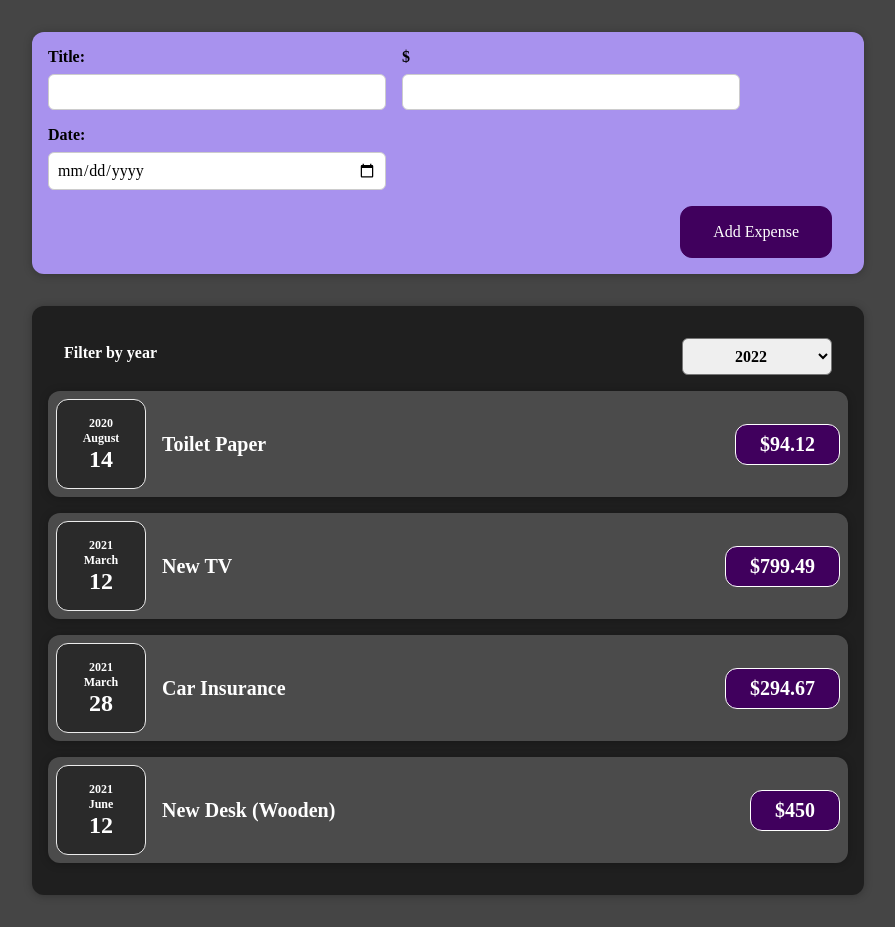
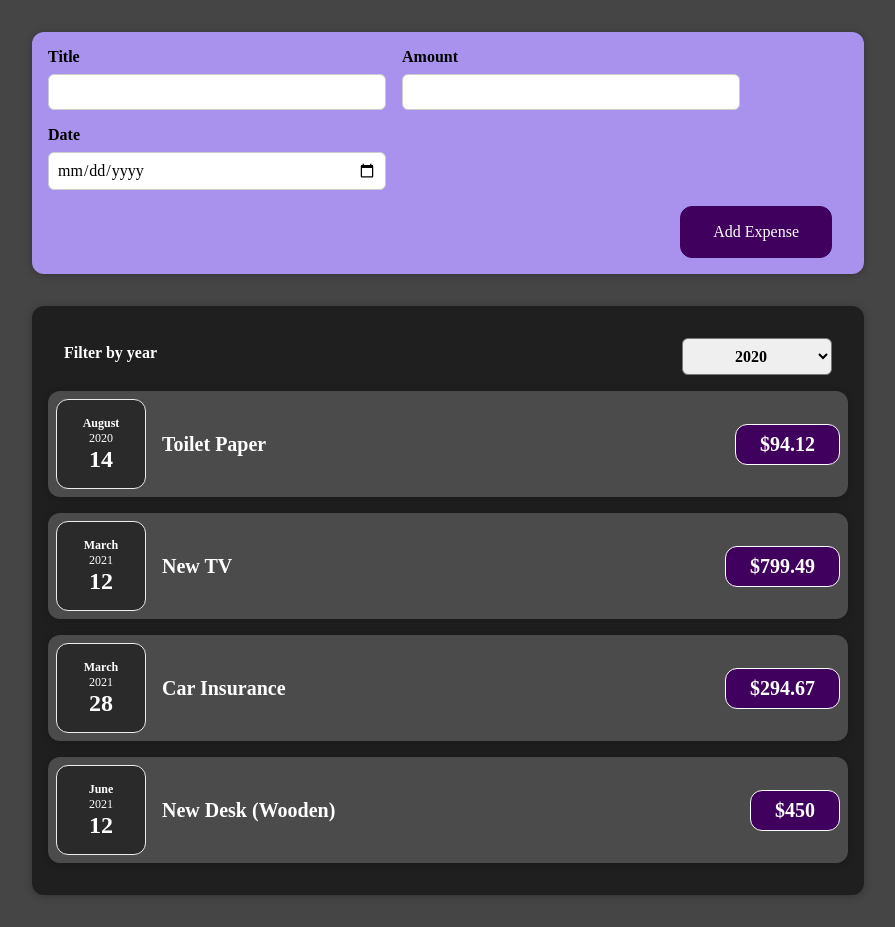
Before and after one commit to PerSeMaverick/first-react-app, a React (Create React App) app: page / in a window 1280 px wide. Shown: the whole page, without its empty margins (192-1087 px from the left). Built offline with nearby package versions, Linux system fonts and the light colour scheme; the HTML template or start-up script is replaced by a standard one.

Commit message:
turn over my code
caused by unknown arror change to mentor's code

```diff
--- a/src/App.js
+++ b/src/App.js
@@ -1,41 +1,49 @@
 import React from "react";
 
+import NewExpense from "./components/NewExpense/NewExpense";
 import Expenses from "./components/Expenses/Expenses";
-import NewExpense from "./components/NewExpense/NewExpense";
 
 const App = () => {
   const expenses = [
     {
       id: "e1",
       title: "Toilet Paper",
-      price: 94.12,
+      amount: 94.12,
       date: new Date(2020, 7, 14),
     },
-    { id: "e2", title: "New TV", price: 799.49, date: new Date(2021, 2, 12) },
+    { id: "e2", title: "New TV", amount: 799.49, date: new Date(2021, 2, 12) },
     {
       id: "e3",
       title: "Car Insurance",
-      price: 294.67,
+      amount: 294.67,
       date: new Date(2021, 2, 28),
     },
     {
       id: "e4",
       title: "New Desk (Wooden)",
-      price: 450,
+      amount: 450,
       date: new Date(2021, 5, 12),
     },
   ];
 
-  const onAddNewExpense = (expenses) => {
-    console.log(expenses);
+  const addExpenseHandler = (expense) => {
+    console.log("In App.js");
+    console.log(expense);
   };
+
+  // return React.createElement(
+  //   'div',
+  //   {},
+  //   React.createElement('h2', {}, "Let's get started!"),
+  //   React.createElement(Expenses, { items: expenses })
+  // );
 
   return (
     <div>
-      <NewExpense onAddNewExpense={onAddNewExpense} />
-      <Expenses item={expenses} /* item이 expenses객체를 가리키고 있다.*/ />
+      <NewExpense onAddExpense={addExpenseHandler} />
+      <Expenses items={expenses} />
     </div>
   );
-}; // item 객체를 props값으로 전달
+};
 
 export default App;
--- a/src/components/Expenses/ExpenseDate.js
+++ b/src/components/Expenses/ExpenseDate.js
@@ -2,18 +2,18 @@ import React from "react";
 
 import "./ExpenseDate.css";
 
-function ExpenseDate(props) {
-  const year = props.date.getFullYear(); // year를 4자리로 추출하는 함수
-  const month = props.date.toLocaleString("kr-KR", { month: "long" });
-  const dates = props.date.toLocaleString("kr-KR", { day: "2-digit" });
+const ExpenseDate = (props) => {
+  const month = props.date.toLocaleString("en-US", { month: "long" });
+  const day = props.date.toLocaleString("en-US", { day: "2-digit" });
+  const year = props.date.getFullYear();
 
   return (
     <div className="expense-date">
-      <div className="expense-item__date expense-date__year">{year}</div>
-      <div className="expense-item__date expense-date__month">{month}</div>
-      <div className="expense-item__date expense-date__day">{dates}</div>
+      <div className="expense-date__month">{month}</div>
+      <div className="expense-date__year">{year}</div>
+      <div className="expense-date__day">{day}</div>
     </div>
   );
-}
+};
 
 export default ExpenseDate;
--- a/src/components/Expenses/ExpenseItem.js
+++ b/src/components/Expenses/ExpenseItem.js
@@ -4,16 +4,16 @@ import ExpenseDate from "./ExpenseDate";
 import Card from "../UI/Card";
 import "./ExpenseItem.css";
 
-function ExpenseItem(props) {
+const ExpenseItem = (props) => {
   return (
     <Card className="expense-item">
       <ExpenseDate date={props.date} />
       <div className="expense-item__description">
         <h2>{props.title}</h2>
-        <div className="expense-item__price">${props.price}</div>
+        <div className="expense-item__price">${props.amount}</div>
       </div>
     </Card>
   );
-}
+};
 
 export default ExpenseItem;
--- a/src/components/Expenses/Expenses.js
+++ b/src/components/Expenses/Expenses.js
@@ -1,43 +1,44 @@
 import React, { useState } from "react";
 
 import ExpenseItem from "./ExpenseItem";
+import Card from "../UI/Card";
 import ExpensesFilter from "./ExpensesFilter";
-import Card from "../UI/Card"; // ..을하면 한단계 올라간다
-
 import "./Expenses.css";
 
-function Expenses(props) {
-  let [selected, onSelected] = useState("2022");
+const Expenses = (props) => {
+  const [filteredYear, setFilteredYear] = useState("2020");
 
-  const onSelectedYear = (year) => {
-    onSelected(year);
+  const filterChangeHandler = (selectedYear) => {
+    setFilteredYear(selectedYear);
   };
 
   return (
+    <div>
       <Card className="expenses">
-      <ExpensesFilter selected={selected} onSelectedYear={onSelectedYear} />
+        <ExpensesFilter selected={filteredYear} onChangeFilter={filterChangeHandler} />
         <ExpenseItem
-        title={props.item[0].title} // 여기서 item은 전달받은 item객체의 키 값,
-        price={props.item[0].price} // props중에.expenses객체(item)의[0].title
-        date={props.item[0].date}
+          title={props.items[0].title}
+          amount={props.items[0].amount}
+          date={props.items[0].date}
         />
         <ExpenseItem
-        title={props.item[1].title}
-        price={props.item[1].price}
-        date={props.item[1].date}
+          title={props.items[1].title}
+          amount={props.items[1].amount}
+          date={props.items[1].date}
         />
         <ExpenseItem
-        title={props.item[2].title}
-        price={props.item[2].price}
-        date={props.item[2].date}
+          title={props.items[2].title}
+          amount={props.items[2].amount}
+          date={props.items[2].date}
         />
         <ExpenseItem
-        title={props.item[3].title}
-        price={props.item[3].price}
-        date={props.item[3].date}
+          title={props.items[3].title}
+          amount={props.items[3].amount}
+          date={props.items[3].date}
         />
       </Card>
+    </div>
   );
-}
+};
 
 export default Expenses;
--- a/src/components/Expenses/ExpensesFilter.js
+++ b/src/components/Expenses/ExpensesFilter.js
@@ -2,16 +2,16 @@ import React from "react";
 
 import "./ExpensesFilter.css";
 
-function ExpensesFilter(props) {
-  const onSelectYear = (event) => {
-    props.onSelectedYear(event.target.value);
+const ExpensesFilter = (props) => {
+  const dropdownChangeHandler = (event) => {
+    props.onChangeFilter(event.target.value);
   };
+
   return (
     <div className="expenses-filter">
       <div className="expenses-filter__control">
         <label>Filter by year</label>
-        <select onChange={onSelectYear} value={props.selected}>
-          <option value="2023">2023</option>
+        <select value={props.selected} onChange={dropdownChangeHandler}>
           <option value="2022">2022</option>
           <option value="2021">2021</option>
           <option value="2020">2020</option>
@@ -20,6 +20,6 @@ function ExpensesFilter(props) {
       </div>
     </div>
   );
-}
+};
 
 export default ExpensesFilter;
--- a/src/components/NewExpense/ExpenseForm.js
+++ b/src/components/NewExpense/ExpenseForm.js
@@ -1,74 +1,84 @@
 import React, { useState } from "react";
+
 import "./ExpenseForm.css";
 
-function NewExpenseForm(props) {
+const ExpenseForm = (props) => {
   const [enteredTitle, setEnteredTitle] = useState("");
-  const [enteredPrice, setEnteredPrice] = useState("");
+  const [enteredAmount, setEnteredAmount] = useState("");
   const [enteredDate, setEnteredDate] = useState("");
-
   // const [userInput, setUserInput] = useState({
-  //   enteredTitle: "",
-  //   enteredPrice: "",
-  //   enteredDate: "",
+  //   enteredTitle: '',
+  //   enteredAmount: '',
+  //   enteredDate: '',
   // });
 
-  const onTitleChange = (event) => {
+  const titleChangeHandler = (event) => {
     setEnteredTitle(event.target.value);
-
-    // setUserInput((prevState) => {   상태 업태이트가 이전 상태에 의존가능하다
+    // setUserInput({
+    //   ...userInput,
+    //   enteredTitle: event.target.value,
+    // });
+    // setUserInput((prevState) => {
     //   return { ...prevState, enteredTitle: event.target.value };
     // });
   };
-  const onPriceChange = (event) => {
-    setEnteredPrice(event.target.value);
-  };
-  const onDateChange = (event) => {
-    setEnteredDate(event.target.value);
+
+  const amountChangeHandler = (event) => {
+    setEnteredAmount(event.target.value);
+    // setUserInput({
+    //   ...userInput,
+    //   enteredAmount: event.target.value,
+    // });
   };
 
-  const onSubmit = (event) => {
+  const dateChangeHandler = (event) => {
+    setEnteredDate(event.target.value);
+    // setUserInput({
+    //   ...userInput,
+    //   enteredDate: event.target.value,
+    // });
+  };
+
+  const submitHandler = (event) => {
     event.preventDefault();
 
     const expenseData = {
       title: enteredTitle,
-      price: enteredPrice,
-      date: enteredDate,
+      amount: enteredAmount,
+      date: new Date(enteredDate),
     };
 
-    //savedExpenseData 키에서 얻은값이 함수이기 때문에 실행할 수 있다
-    //savedExpenseData.savedExpenseData
-    props.savedExpenseData(expenseData); //NewExpense로 expenseData객체전달
-
+    props.onSaveExpenseData(expenseData);
     setEnteredTitle("");
-    setEnteredPrice("");
+    setEnteredAmount("");
     setEnteredDate("");
   };
 
   return (
-    <form onSubmit={onSubmit}>
+    <form onSubmit={submitHandler}>
       <div className="new-expense__controls">
         <div className="new-expense__control">
-          <label>Title:{enteredTitle}</label>
-          <input type="text" value={enteredTitle} onChange={onTitleChange} />
+          <label>Title</label>
+          <input type="text" value={enteredTitle} onChange={titleChangeHandler} />
         </div>
         <div className="new-expense__control">
-          <label>${enteredPrice}</label>
+          <label>Amount</label>
           <input
             type="number"
-            value={enteredPrice}
             min="0.01"
             step="0.01"
-            onChange={onPriceChange}
+            value={enteredAmount}
+            onChange={amountChangeHandler}
           />
         </div>
         <div className="new-expense__control">
-          <label>Date:{enteredDate}</label>
+          <label>Date</label>
           <input
             type="date"
+            min="2019-01-01"
+            max="2022-12-31"
             value={enteredDate}
-            min="2019-01-01"
-            max="2023-12-31"
-            onChange={onDateChange}
+            onChange={dateChangeHandler}
           />
         </div>
       </div>
@@ -77,6 +87,6 @@ function NewExpenseForm(props) {
       </div>
     </form>
   );
-}
+};
 
-export default NewExpenseForm;
+export default ExpenseForm;
--- a/src/components/NewExpense/NewExpense.js
+++ b/src/components/NewExpense/NewExpense.js
@@ -1,22 +1,22 @@
 import React from "react";
+
+import ExpenseForm from "./ExpenseForm";
 import "./NewExpense.css";
 
-import ExpenseForm from "./ExpenseForm";
-
-function NewExpense(props) {
-  const onSavedExpenseData = (enteredExpenseData) => {
+const NewExpense = (props) => {
+  const saveExpenseDataHandler = (enteredExpenseData) => {
     const expenseData = {
-      ...enteredExpenseData, // 매개변수로 받은 ExpenseForm의 expenseData를 저장하고 새로운 객체생성
+      ...enteredExpenseData,
       id: Math.random().toString(),
     };
-    props.onAddNewExpense(expenseData);
+    props.onAddExpense(expenseData);
   };
 
   return (
     <div className="new-expense">
-      <ExpenseForm savedExpenseData={onSavedExpenseData} />
-    </div> // savedExpenseData 속성은 onSavedExpenseData함수를 가리키고 있다.
+      <ExpenseForm onSaveExpenseData={saveExpenseDataHandler} />
+    </div>
   );
-}
+};
 
 export default NewExpense;
```
Lines whose indentation alone changed are shown as unchanged.
